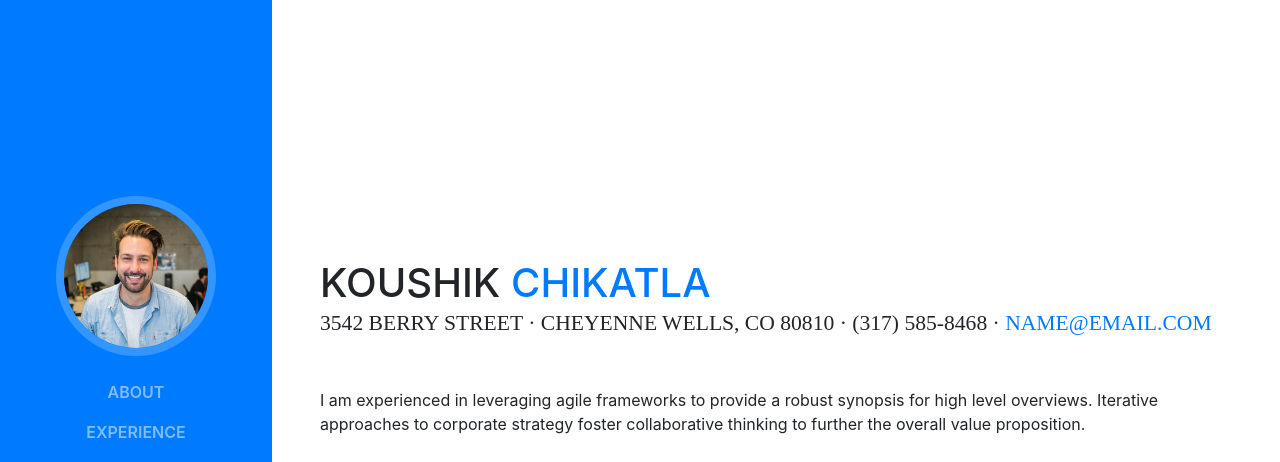
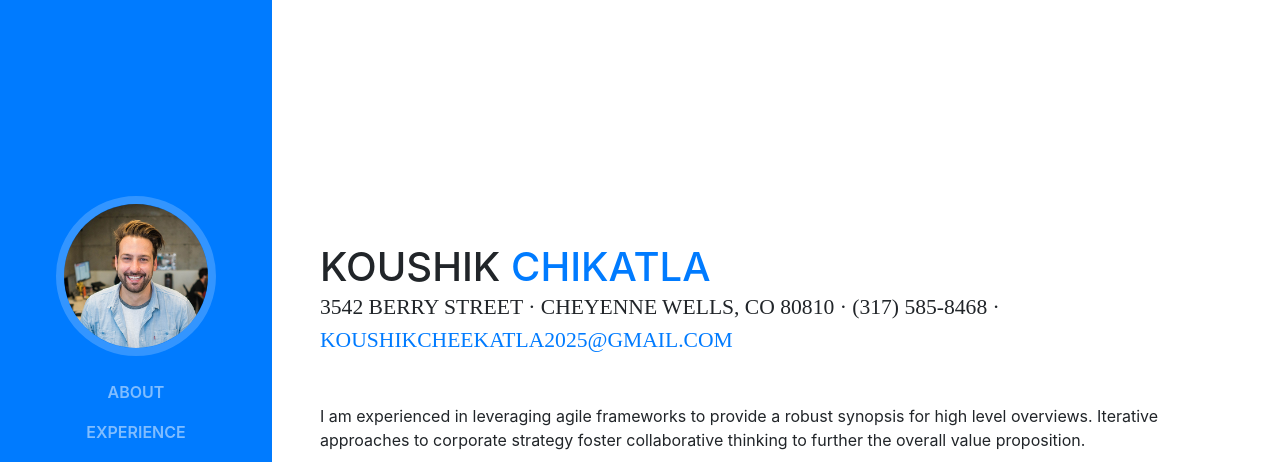
Before and after one commit to koushikcheekatla2025/koushik.github.io, a website with bundled scripts: page index.html in a window 1280 px wide. Shown: the top 462 px of the page. Built offline with nearby package versions, Linux system fonts and the light colour scheme; a web font is replaced by a local one.

Commit message:
Update index.html

```diff
--- a/index.html
+++ b/index.html
@@ -69,7 +69,7 @@
             <span class="text-primary">Chikatla</span>
           </h1>
           <div class="subheading mb-5">3542 Berry Street · Cheyenne Wells, CO 80810 · (317) 585-8468 ·
-            <a href="mailto:name@email.com">name@email.com</a>
+            <a href="mailto:name@email.com">koushikcheekatla2025@gmail.com</a>
           </div>
           <p class="mb-5">I am experienced in leveraging agile frameworks to provide a robust synopsis for high level overviews. Iterative approaches to corporate strategy foster collaborative thinking to further the overall value proposition.</p>
           <ul class="list-inline list-social-icons mb-0">
```
